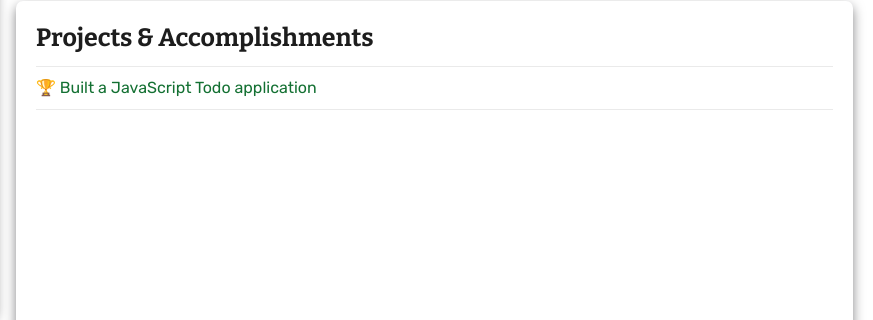
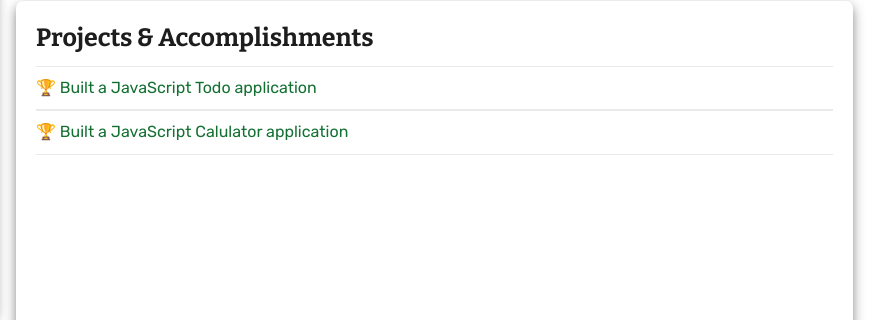
Before and after one commit to Iloritof/resume, a plain HTML site: page index.html in a window 1280 px wide. Shown: the part 269-589 px from the top of the page, 407-1280 px from the left. Drawn offline with nearby package versions, Linux system fonts and the light colour scheme.

Commit message:
updated content

```diff
--- a/index.html
+++ b/index.html
@@ -118,6 +118,9 @@
           <a href="../smart_todo" class="acc__details"
             >🏆 Built a JavaScript Todo application</a
           >
+          <a href="../calculatorApp/" class="acc__details"
+            >🏆 Built a JavaScript Calulator application</a
+          >
         </article>
       </section>
     </main>
```
Also changed, not shown: 1 other file.
